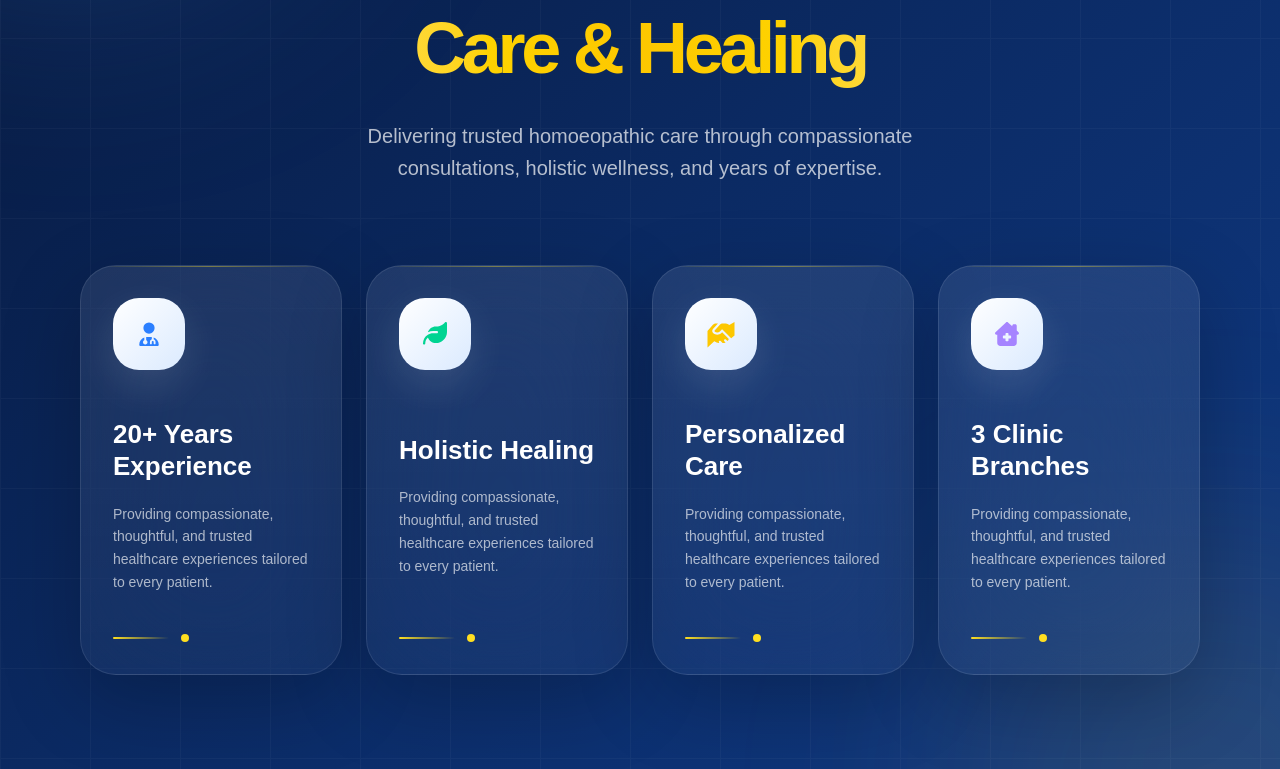
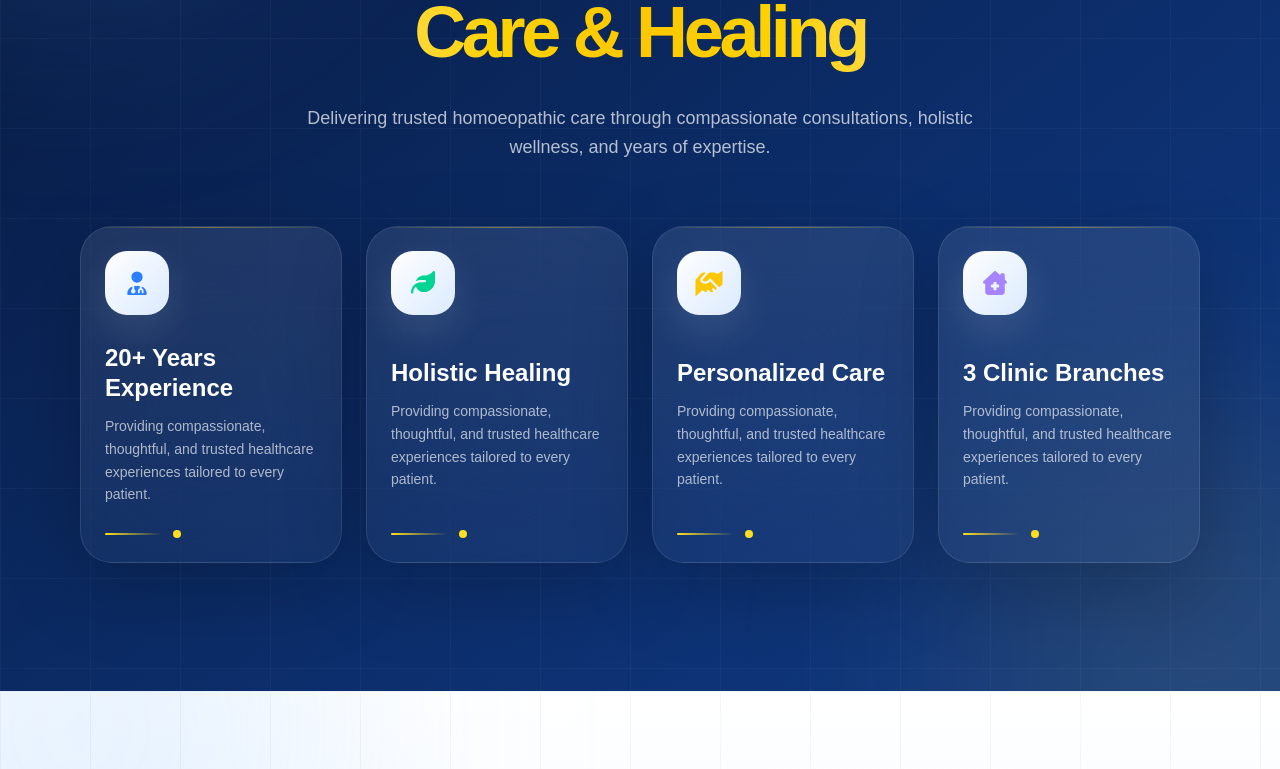
Before and after one commit to avainateya/pjrhc-web, a Next.js app: page / in a window 1280 px wide. Shown: the part 3151-3920 px from the top of the page. Built offline with nearby package versions, Linux system fonts and the light colour scheme.

Commit message:
Update WhyChooseUs.tsx

```diff
--- a/components/sections/WhyChooseUs.tsx
+++ b/components/sections/WhyChooseUs.tsx
@@ -46,7 +46,7 @@ export default function WhyChooseUs() {
       className="
       relative overflow-hidden
 
-      py-28 lg:py-36
+      py-24 lg:py-32
 
       bg-gradient-to-br
       from-[#071739]
@@ -243,7 +243,7 @@ export default function WhyChooseUs() {
 
             max-w-2xl mx-auto
 
-            text-lg sm:text-xl
+            text-base sm:text-lg
 
             text-white/70
 
@@ -260,11 +260,9 @@ export default function WhyChooseUs() {
 
         {/* CARDS */}
 
-        {/* CARDS */}
-
         <div
           className="
-  mt-20
+          mt-16
 
           grid grid-cols-2
           lg:grid-cols-4
@@ -308,9 +306,9 @@ export default function WhyChooseUs() {
 
                 relative overflow-hidden
 
-                h-full min-h-[310px]
+                h-full min-h-[240px] sm:min-h-[260px]
 
-                rounded-[36px]
+                rounded-[32px]
 
                 bg-gradient-to-b
                 from-white/[0.09]
@@ -320,7 +318,7 @@ export default function WhyChooseUs() {
 
                 backdrop-blur-3xl
 
-                p-8
+                p-5 sm:p-6
 
                 flex flex-col
                 justify-between
@@ -371,9 +369,10 @@ export default function WhyChooseUs() {
 
                   <div
                     className="
-                    w-[72px] h-[72px]
+                    w-[58px] h-[58px]
+                    sm:w-[64px] sm:h-[64px]
 
-                    rounded-[26px]
+                    rounded-[22px]
 
                     bg-gradient-to-br
                     from-white
@@ -392,7 +391,7 @@ export default function WhyChooseUs() {
 
                     <FontAwesomeIcon
                       icon={item.icon}
-                      className={`${item.color} text-2xl`}
+                      className={`${item.color} text-xl sm:text-2xl`}
                     />
 
                   </div>
@@ -401,11 +400,13 @@ export default function WhyChooseUs() {
 
                 {/* CONTENT */}
 
-                <div className="relative z-10 mt-12">
+                <div className="relative z-10 mt-7">
 
                   <h3
                     className="
-                    text-[26px]
+                    text-[18px]
+                    sm:text-[22px]
+                    lg:text-[24px]
 
                     font-bold
 
@@ -417,13 +418,13 @@ export default function WhyChooseUs() {
 
                   <p
                     className="
-                    mt-5
+                    mt-3
 
                     text-white/65
 
                     leading-relaxed
 
-                    text-sm
+                    text-xs sm:text-sm
                   "
                   >
                     Providing compassionate,
@@ -440,7 +441,7 @@ export default function WhyChooseUs() {
                   className="
                   relative z-10
 
-                  mt-10
+                  mt-6
 
                   flex items-center gap-3
                 "
```
Lines whose indentation alone changed are shown as unchanged.
